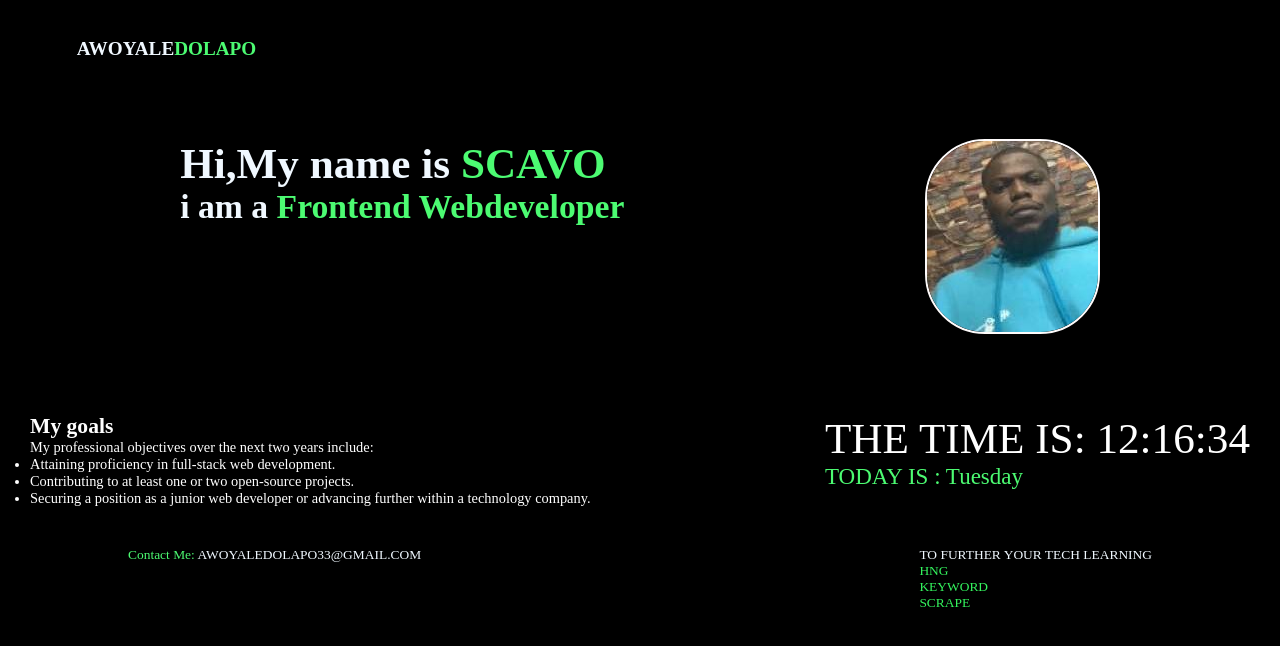
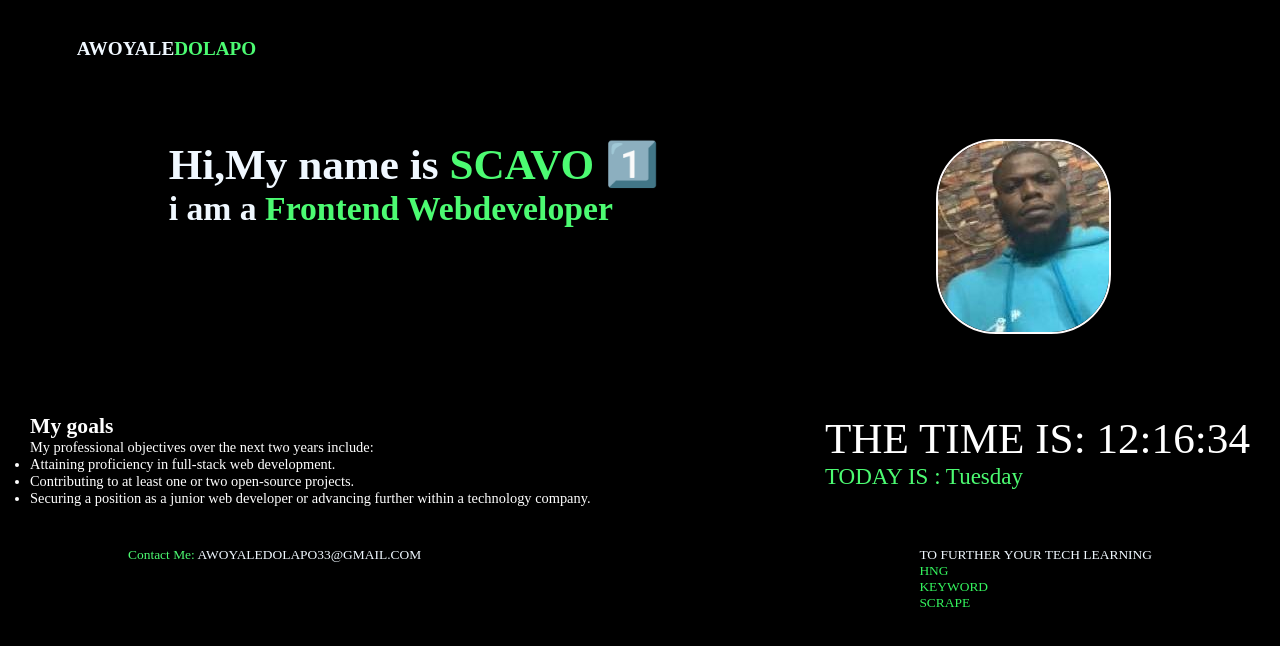
Before and after one commit to awoyaledolapo/profile, a plain HTML site: page index.html in a window 1280 px wide. Drawn offline with Linux system fonts and the light colour scheme.

Commit message:
Update index.html

```diff
--- a/index.html
+++ b/index.html
@@ -13,7 +13,7 @@
     <!-- profile -->
     <section id="profile">
       <div class="profile-content">
-        <h1>Hi,My name is <span  data-testId="slackDisplayName"  class="colored">SCAVO</span></h1>
+        <h1>Hi,My name is <span  data-testId="slackDisplayName"  class="colored">SCAVO 1️⃣</span></h1>
         <h3>i am a <span class="colored">Frontend Webdeveloper</span></h3>
       </div>
       <img src="newscav.jpg" alt=""  data-testId="slackProfilePicture"/>
```
